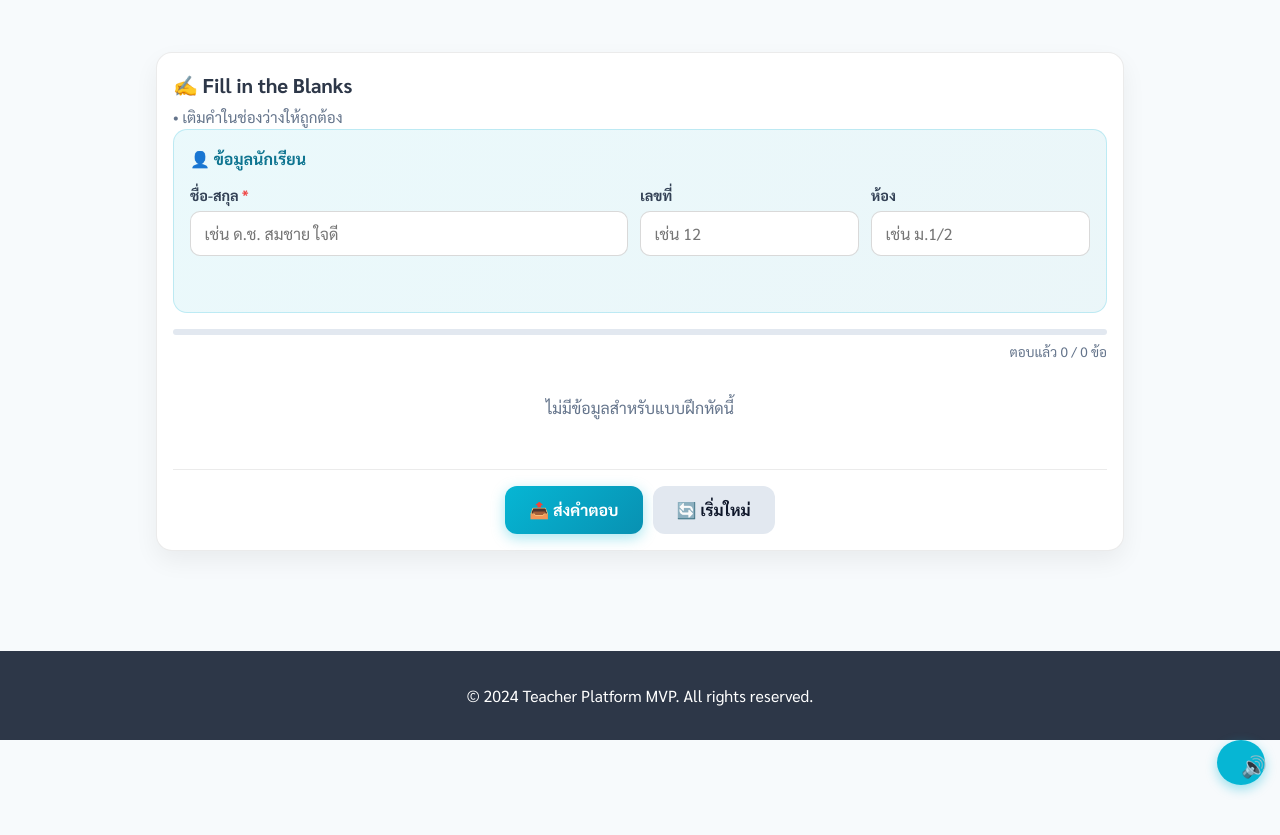
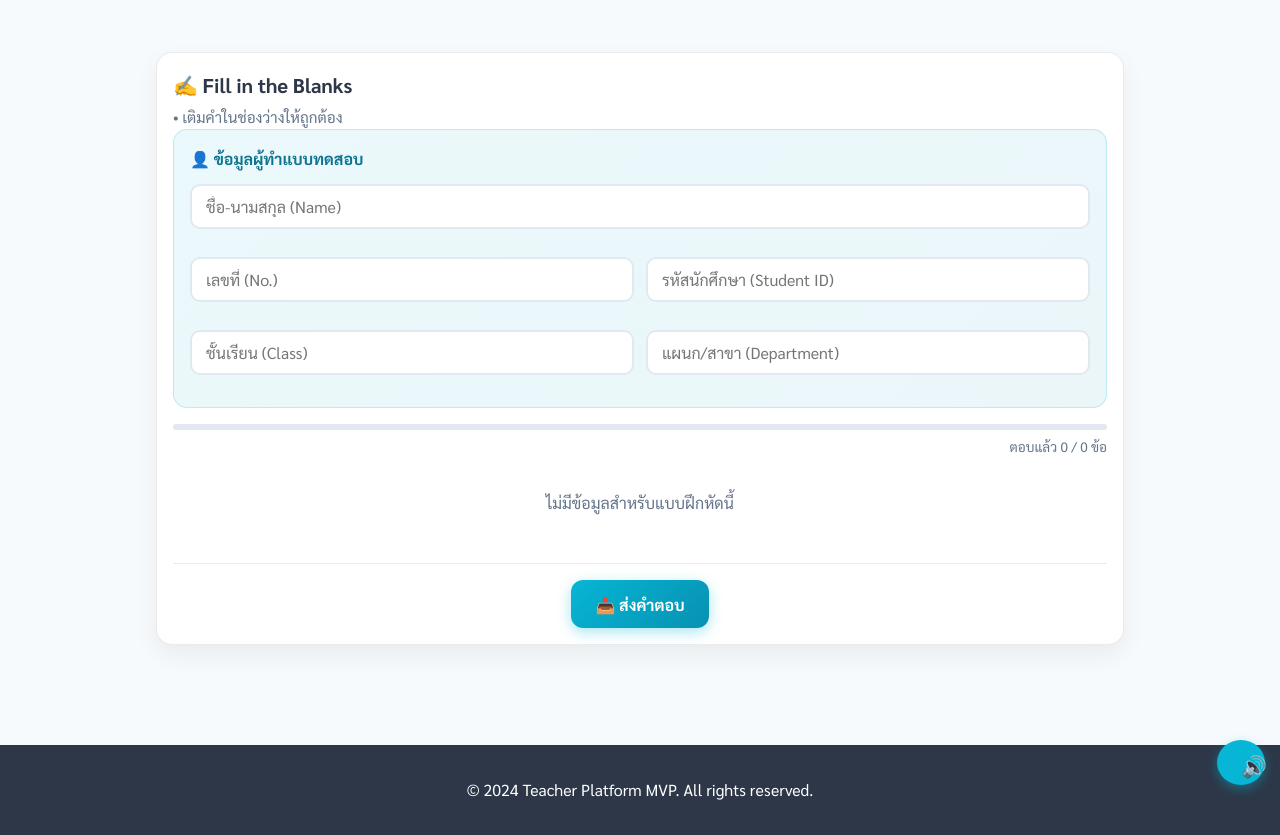
Before and after one commit to Gowithe/classready, a Flask app: template templates/practice_fill_blanks_public.html in a window 1280 px wide. Before the commit the page ends 795 px from the top, so only its background shows below. Run offline with Flask 3, Linux system fonts and the light colour scheme; the template is opened without the code that fills it, so the values that code supplies are empty; some libraries are stand-ins or nearby versions.

Commit message:
Refactor HTML and CSS for practice fill blanks page

```diff
--- a/templates/practice_fill_blanks_public.html
+++ b/templates/practice_fill_blanks_public.html
@@ -16,271 +16,130 @@
     padding:16px;
     margin-bottom:16px;
   }
-  .student-form h3{
-    margin:0 0 12px;
-    font-size:1rem;
-    color:#0e7490;
+  .student-form h3{ margin:0 0 12px; font-size:1rem; color:#0e7490; }
+
+  /* Grid 5 Fields */
+  .form-grid{ display:grid; grid-template-columns: 1fr 1fr; gap:12px; }
+  @media(max-width:600px){ .form-grid{ grid-template-columns: 1fr; } }
+
+  .inp{
+    width:100%; padding:10px 14px;
+    border:2px solid #e2e8f0; border-radius:10px;
+    font-size:1rem; outline:none; transition:border-color .2s;
   }
-  .form-grid{
-    display:grid;
-    grid-template-columns: 2fr 1fr 1fr;
-    gap:12px;
+  .inp:focus{border-color:#06b6d4;}
+  .inp.error{border-color:#ef4444; background:#fef2f2;}
+
+  /* Timer Bar */
+  .timer-bar {
+    position: sticky; top: 0; z-index: 100;
+    background: #ef4444; color: white;
+    text-align: center; padding: 10px;
+    font-weight: 800; border-radius: 0 0 12px 12px;
+    box-shadow: 0 4px 12px rgba(239, 68, 68, 0.3);
+    margin-bottom: 20px; display: none;
+    animation: pulse 1s infinite;
   }
-  @media(max-width:700px){
-    .form-grid{grid-template-columns:1fr;}
-  }
-  .form-group label{
-    display:block;
-    font-weight:800;
-    font-size:.9rem;
-    margin-bottom:4px;
-    color:#334155;
-  }
-  .form-group input{
-    width:100%;
-    padding:.7rem .85rem;
-    border-radius:10px;
-    border:1px solid rgba(0,0,0,.15);
-    outline:none;
-    font-size:1rem;
-    transition: border-color .2s, box-shadow .2s;
-  }
-  .form-group input:focus{
-    border-color:#06b6d4;
-    box-shadow: 0 0 0 3px rgba(6,182,212,.15);
-  }
-  .form-group input.error{
-    border-color:#ef4444;
-    background:#fef2f2;
-  }
-  .required{color:#ef4444;}
+  .timer-bar.safe { background: #06b6d4; animation: none; box-shadow: 0 4px 12px rgba(6,182,212,0.3); }
+  @keyframes pulse { 0% { transform: scale(1); } 50% { transform: scale(1.02); } 100% { transform: scale(1); } }
 
-  /* Progress */
-  .progress-bar{
-    height:6px;
-    background:#e2e8f0;
-    border-radius:3px;
-    margin-top:12px;
-    overflow:hidden;
-  }
-  .progress-bar .fill{
-    height:100%;
-    background: linear-gradient(90deg, #06b6d4, #0891b2);
-    transition: width .3s ease;
-  }
-  .progress-text{
-    font-size:.85rem;
-    color:#64748b;
-    margin-top:6px;
-    text-align:right;
+  /* Completed Overlay */
+  .completed-overlay {
+    position: fixed; top: 0; left: 0; width: 100%; height: 100%;
+    background: white; z-index: 999;
+    display: flex; flex-direction: column; align-items: center; justify-content: center;
+    text-align: center; display: none;
   }
 
-  /* Question */
-  .q{
-    margin-top:14px;
-    padding:14px;
-    border-radius:14px;
-    border:1px solid rgba(0,0,0,.08);
-    background:#f8fafc;
-    transition: border-color .2s;
-  }
-  .q.answered{
-    border-color:#22c55e;
-    background:#f0fdf4;
-  }
+  /* Progress & Question Styles */
+  .progress-bar{ height:6px; background:#e2e8f0; border-radius:3px; margin-top:12px; overflow:hidden; }
+  .progress-bar .fill{ height:100%; background: linear-gradient(90deg, #06b6d4, #0891b2); transition: width .3s ease; }
+  .progress-text{ font-size:.85rem; color:#64748b; margin-top:6px; text-align:right; }
+
+  .q{ margin-top:14px; padding:14px; border-radius:14px; border:1px solid rgba(0,0,0,.08); background:#f8fafc; transition: border-color .2s; }
+  .q.answered{ border-color:#22c55e; background:#f0fdf4; }
   .q strong{display:block;margin-bottom:10px;font-size:1.02rem;}
 
-  .sentence-display{
-    font-size:1.15rem;
-    line-height:1.8;
-    margin-bottom:1rem;
-    text-align:center;
-    padding:1rem;
-    background:#fff;
-    border-radius:10px;
-  }
-  .blank-slot{
-    display:inline-block;
-    min-width:80px;
-    padding:.2rem .5rem;
-    border-bottom:3px solid #06b6d4;
-    background:#ecfeff;
-    border-radius:6px 6px 0 0;
-    font-weight:700;
-    color:#0891b2;
-  }
+  .sentence-display{ font-size:1.15rem; line-height:1.8; margin-bottom:1rem; text-align:center; padding:1rem; background:#fff; border-radius:10px; }
+  .blank-slot{ display:inline-block; min-width:80px; padding:.2rem .5rem; border-bottom:3px solid #06b6d4; background:#ecfeff; border-radius:6px 6px 0 0; font-weight:700; color:#0891b2; }
   .blank-slot.correct{background:#dcfce7;border-color:#22c55e;color:#166534;}
   .blank-slot.wrong{background:#fee2e2;border-color:#ef4444;color:#991b1b;}
 
   .choices{display:flex;flex-wrap:wrap;gap:8px;justify-content:center;}
-  .choice{
-    display:flex;
-    gap:10px;
-    align-items:center;
-    padding:12px 18px;
-    border-radius:12px;
-    border:2px solid rgba(0,0,0,.08);
-    background:#fff;
-    cursor:pointer;
-    transition: all .15s;
-    font-weight:600;
-  }
-  .choice:hover:not(.disabled){
-    border-color:#06b6d4;
-    background:rgba(6,182,212,.04);
-  }
-  .choice.selected{
-    border-color:#06b6d4;
-    background:rgba(6,182,212,.08);
-  }
-  .choice.correct{
-    border-color:#22c55e;
-    background:#22c55e;
-    color:#fff;
-  }
-  .choice.wrong{
-    border-color:#ef4444;
-    background:#ef4444;
-    color:#fff;
-  }
-  .choice.disabled{
-    opacity:.6;
-    cursor:not-allowed;
-  }
+  .choice{ display:flex; gap:10px; align-items:center; padding:12px 18px; border-radius:12px; border:2px solid rgba(0,0,0,.08); background:#fff; cursor:pointer; transition: all .15s; font-weight:600; }
+  .choice:hover:not(.disabled){ border-color:#06b6d4; background:rgba(6,182,212,.04); }
+  .choice.selected{ border-color:#06b6d4; background:rgba(6,182,212,.08); }
+  .choice.correct{ border-color:#22c55e; background:#22c55e; color:#fff; }
+  .choice.wrong{ border-color:#ef4444; background:#ef4444; color:#fff; }
+  .choice.disabled{ opacity:.6; cursor:not-allowed; }
 
-  .feedback{
-    margin-top:8px;
-    font-size:.9rem;
-    padding:8px 10px;
-    border-radius:8px;
-    display:none;
-    text-align:center;
-  }
+  .feedback{ margin-top:8px; font-size:.9rem; padding:8px 10px; border-radius:8px; display:none; text-align:center; }
   .feedback.show{display:block;}
   .feedback.correct{background:#dcfce7;color:#166534;}
   .feedback.wrong{background:#fef2f2;color:#991b1b;}
 
   /* Buttons */
-  .btn{
-    display:inline-flex;
-    align-items:center;
-    justify-content:center;
-    gap:.5rem;
-    border:0;
-    border-radius:12px;
-    padding:.85rem 1.5rem;
-    font-weight:900;
-    font-size:1rem;
-    cursor:pointer;
-    transition: all .2s;
-  }
-  .btn-primary{
-    background: linear-gradient(135deg, #06b6d4, #0891b2);
-    color:#fff;
-    box-shadow: 0 4px 14px rgba(6,182,212,.35);
-  }
-  .btn-primary:hover{
-    transform: translateY(-2px);
-    box-shadow: 0 6px 20px rgba(6,182,212,.45);
-  }
-  .btn-primary:disabled{
-    opacity:.6;
-    cursor:not-allowed;
-    transform:none;
-  }
-  .btn-secondary{
-    background:#e2e8f0;
-    color:#0f172a;
-  }
-  .btn-secondary:hover{
-    background:#cbd5e1;
-  }
-  .bar{
-    display:flex;
-    gap:10px;
-    flex-wrap:wrap;
-    margin-top:16px;
-    padding-top:16px;
-    border-top:1px solid rgba(0,0,0,.08);
-    justify-content:center;
-  }
+  .btn{ display:inline-flex; align-items:center; justify-content:center; gap:.5rem; border:0; border-radius:12px; padding:.85rem 1.5rem; font-weight:900; font-size:1rem; cursor:pointer; transition: all .2s; }
+  .btn-primary{ background: linear-gradient(135deg, #06b6d4, #0891b2); color:#fff; box-shadow: 0 4px 14px rgba(6,182,212,.35); }
+  .btn-primary:hover{ transform: translateY(-2px); box-shadow: 0 6px 20px rgba(6,182,212,.45); }
+  .btn-primary:disabled{ opacity:.6; cursor:not-allowed; transform:none; }
+  .btn-secondary{ background:#e2e8f0; color:#0f172a; }
+  .btn-secondary:hover{ background:#cbd5e1; }
+  .bar{ display:flex; gap:10px; flex-wrap:wrap; margin-top:16px; padding-top:16px; border-top:1px solid rgba(0,0,0,.08); justify-content:center; }
 
   /* Result */
-  .result{
-    margin-top:16px;
-    padding:16px;
-    border-radius:14px;
-    display:none;
-    text-align:center;
-  }
+  .result{ margin-top:16px; padding:16px; border-radius:14px; display:none; text-align:center; }
   .result.show{display:block;}
-  .result.success{
-    background: linear-gradient(135deg, #dcfce7, #bbf7d0);
-    border:1px solid #22c55e;
-  }
-  .result.fail{
-    background: linear-gradient(135deg, #fef2f2, #fecaca);
-    border:1px solid #ef4444;
-  }
+  .result.success{ background: linear-gradient(135deg, #dcfce7, #bbf7d0); border:1px solid #22c55e; }
+  .result.fail{ background: linear-gradient(135deg, #fef2f2, #fecaca); border:1px solid #ef4444; }
   .result h3{margin:0 0 8px;font-size:1.1rem;}
   .result .score{font-size:2.5rem;font-weight:900;margin:8px 0;}
 
   /* Sound Toggle */
-  .sound-toggle{
-    position:fixed;
-    bottom:15px;
-    right:15px;
-    width:45px;
-    height:45px;
-    border-radius:50%;
-    background:#06b6d4;
-    color:#fff;
-    border:none;
-    font-size:1.3rem;
-    cursor:pointer;
-    box-shadow:0 4px 12px rgba(6,182,212,.4);
-  }
+  .sound-toggle{ position:fixed; bottom:15px; right:15px; width:45px; height:45px; border-radius:50%; background:#06b6d4; color:#fff; border:none; font-size:1.3rem; cursor:pointer; box-shadow:0 4px 12px rgba(6,182,212,.4); }
 </style>
 {% endblock %}
 
 {% block content %}
-<div class="wrap">
+
+<div id="timerBar" class="timer-bar safe">
+  ⏳ เหลือเวลาอีก: <span id="timerDisplay">--:--</span>
+</div>
+
+<div id="completedScreen" class="completed-overlay">
+  <div style="font-size:4rem;">✅</div>
+  <h1 style="color:#1e293b;">คุณทำแบบทดสอบนี้ไปแล้ว</h1>
+  <p style="color:#64748b;">ระบบอนุญาตให้ส่งคำตอบได้เพียง 1 ครั้งเท่านั้น</p>
+</div>
+
+<div class="wrap" id="mainContainer">
   <div class="card">
     <div class="h1">✍️ Fill in the Blanks</div>
     <div class="muted">{{ topic.name }} • เติมคำในช่องว่างให้ถูกต้อง</div>
 
-    <!-- Student Info Form -->
     <div class="student-form">
-      <h3>👤 ข้อมูลนักเรียน</h3>
+      <h3>👤 ข้อมูลผู้ทำแบบทดสอบ</h3>
       <div class="form-grid">
-        <div class="form-group">
-          <label>ชื่อ-สกุล <span class="required">*</span></label>
-          <input id="studentName" placeholder="เช่น ด.ช. สมชาย ใจดี" maxlength="120">
-        </div>
-        <div class="form-group">
-          <label>เลขที่</label>
-          <input id="studentNo" placeholder="เช่น 12" maxlength="20">
-        </div>
-        <div class="form-group">
-          <label>ห้อง</label>
-          <input id="classroom" placeholder="เช่น ม.1/2" maxlength="30">
-        </div>
+        <input class="inp" id="studentName" placeholder="ชื่อ-นามสกุล (Name)" style="grid-column: span 2;">
+
+        <input class="inp" id="studentNo" placeholder="เลขที่ (No.)">
+        <input class="inp" id="studentId" placeholder="รหัสนักศึกษา (Student ID)">
+
+        <input class="inp" id="classroom" placeholder="ชั้นเรียน (Class)">
+        <input class="inp" id="department" placeholder="แผนก/สาขา (Department)">
       </div>
     </div>
 
-    <!-- Progress -->
     <div class="progress-bar">
       <div class="fill" id="progressFill" style="width:0%"></div>
     </div>
     <div class="progress-text" id="progressText">ตอบแล้ว 0 / 0 ข้อ</div>
 
-    <!-- Questions Container -->
     <div id="questionsContainer"></div>
 
     <div class="bar">
       <button class="btn btn-primary" id="btnSubmit">📤 ส่งคำตอบ</button>
-      <button class="btn btn-secondary" id="btnReset" type="button">🔄 เริ่มใหม่</button>
-    </div>
+      </div>
 
     <div class="result" id="resultBox">
       <h3 id="resultTitle">ผลการทำแบบฝึกหัด</h3>
@@ -296,8 +155,59 @@
 <script>
 const practiceData = {{ practice_data | tojson | safe }};
 const token = "{{ token }}";
+const storageKey = "done_" + token;
 
-// Sound system
+// --- 1. One-Time Submission Check ---
+if (localStorage.getItem(storageKey)) {
+  document.getElementById("mainContainer").style.display = "none";
+  document.getElementById("completedScreen").style.display = "flex";
+  document.getElementById("timerBar").style.display = "none";
+}
+
+// --- 2. Timer Logic ---
+const urlParams = new URLSearchParams(window.location.search);
+const timeLimitMins = parseInt(urlParams.get('limit')) || 0;
+let timerInterval;
+
+if (timeLimitMins > 0 && !localStorage.getItem(storageKey)) {
+  const timerBar = document.getElementById('timerBar');
+  const timerDisplay = document.getElementById('timerDisplay');
+  timerBar.style.display = 'block';
+
+  const startTimeKey = "start_" + token;
+  let endTime = localStorage.getItem(startTimeKey);
+
+  if (!endTime) {
+    const now = new Date().getTime();
+    endTime = now + (timeLimitMins * 60 * 1000);
+    localStorage.setItem(startTimeKey, endTime);
+  }
+
+  function updateTimer() {
+    const now = new Date().getTime();
+    let timeLeft = Math.floor((endTime - now) / 1000);
+
+    if (timeLeft < 0) timeLeft = 0;
+
+    const m = Math.floor(timeLeft / 60).toString().padStart(2, '0');
+    const s = (timeLeft % 60).toString().padStart(2, '0');
+    timerDisplay.textContent = `${m}:${s}`;
+
+    if (timeLeft <= 60) { timerBar.classList.remove('safe'); }
+
+    if (timeLeft <= 0) {
+      clearInterval(timerInterval);
+      if(document.getElementById("mainContainer").style.display !== "none"){
+          alert("หมดเวลา! ระบบจะส่งคำตอบโดยอัตโนมัติ");
+          handleSubmit(true); // Force submit
+      }
+    }
+  }
+  updateTimer();
+  timerInterval = setInterval(updateTimer, 1000);
+}
+
+// --- Audio System ---
 let soundEnabled = true;
 let audioContext = null;
 function initAudio() {
@@ -324,7 +234,7 @@ function toggleSound() {
   document.getElementById('soundToggle').textContent = soundEnabled ? '🔊' : '🔇';
 }
 
-// Game state
+// --- Game Logic ---
 let questions = [];
 let userAnswers = {};
 
@@ -340,36 +250,23 @@ function init() {
 
 function prepareQuestions() {
   const result = [];
-
   if (practiceData.mcq_questions && practiceData.mcq_questions.length > 0) {
     practiceData.mcq_questions.forEach((q, i) => {
       if (q.prompt && q.choices && q.correct_answer) {
-        result.push({
-          id: i,
-          sentence: q.prompt,
-          answer: q.correct_answer,
-          choices: q.choices
-        });
+        result.push({ id: i, sentence: q.prompt, answer: q.correct_answer, choices: q.choices });
       }
     });
   }
-
   if (practiceData.vocabulary && practiceData.vocabulary.length > 0) {
     practiceData.vocabulary.forEach((v, i) => {
       if (v.word && v.example) {
         const blank = v.example.replace(new RegExp('\\b' + v.word + '\\b', 'i'), '_____');
         if (blank !== v.example) {
-          result.push({
-            id: 100 + i,
-            sentence: blank,
-            answer: v.word,
-            choices: null
-          });
+          result.push({ id: 100 + i, sentence: blank, answer: v.word, choices: null });
         }
       }
     });
   }
-
   shuffleArray(result);
   return result.slice(0, 15);
 }
@@ -387,7 +284,6 @@ function generateChoices(q) {
     shuffleArray(c);
     return c;
   }
-
   const choices = [q.answer];
   const others = questions.map(x => x.answer).filter(a => a !== q.answer);
   shuffleArray(others);
@@ -438,27 +334,19 @@ function escapeHtml(text) {
 function selectChoice(qid, el, answer) {
   const q = questions.find(x => x.id === qid);
   if (!q) return;
-
-  // If already submitted, do nothing
   if (document.getElementById('btnSubmit').disabled) return;
 
   playTone(400, 0.1, 'sine', 0.2);
 
-  // Mark selection
   const container = document.getElementById('choices' + qid);
   container.querySelectorAll('.choice').forEach(c => c.classList.remove('selected'));
   el.classList.add('selected');
 
-  // Store answer
   userAnswers[qid] = answer;
-
-  // Update blank
   const blank = document.getElementById('blank' + qid);
   if (blank) blank.textContent = answer;
 
-  // Mark question as answered
   document.getElementById('q' + qid).classList.add('answered');
-
   updateProgress();
 }
 
@@ -470,34 +358,19 @@ function updateProgress() {
   document.getElementById('progressText').textContent = `ตอบแล้ว ${answered} / ${total} ข้อ`;
 }
 
-function resetAll() {
-  userAnswers = {};
-  document.querySelectorAll('.choice').forEach(c => {
-    c.classList.remove('selected', 'correct', 'wrong', 'disabled');
-  });
-  document.querySelectorAll('.q').forEach(q => q.classList.remove('answered'));
-  document.querySelectorAll('.feedback').forEach(fb => {
-    fb.style.display = 'none';
-    fb.className = 'feedback';
-  });
-  document.querySelectorAll('.blank-slot').forEach(b => {
-    b.textContent = '?';
-    b.classList.remove('correct', 'wrong');
-  });
-  document.getElementById('resultBox').classList.remove('show', 'success', 'fail');
-  document.getElementById('btnSubmit').disabled = false;
-  document.getElementById('btnSubmit').innerHTML = '📤 ส่งคำตอบ';
-  updateProgress();
-}
+// Removed resetAll function logic since button is gone
 
-document.getElementById('btnReset').addEventListener('click', resetAll);
+// --- Submission Logic ---
+document.getElementById('btnSubmit').addEventListener('click', () => handleSubmit(false));
 
-document.getElementById('btnSubmit').addEventListener('click', async () => {
+async function handleSubmit(force = false) {
   const studentName = (document.getElementById('studentName').value || '').trim();
   const studentNo = (document.getElementById('studentNo').value || '').trim();
+  const studentId = (document.getElementById('studentId').value || '').trim();
   const classroom = (document.getElementById('classroom').value || '').trim();
+  const department = (document.getElementById('department').value || '').trim();
 
-  if (!studentName) {
+  if (!studentName && !force) {
     alert('กรุณากรอกชื่อ-สกุลก่อนส่ง');
     document.getElementById('studentName').classList.add('error');
     document.getElementById('studentName').focus();
@@ -506,17 +379,22 @@ document.getElementById('btnSubmit').addEventListener('click', async () => {
   document.getElementById('studentName').classList.remove('error');
 
   const unanswered = questions.length - Object.keys(userAnswers).length;
-  if (unanswered > 0) {
+  if (unanswered > 0 && !force) {
     if (!confirm(`ยังมี ${unanswered} ข้อที่ยังไม่ได้ตอบ\nต้องการส่งเลยหรือไม่?`)) {
       return;
     }
   }
 
+  if(!force && !confirm("ยืนยันการส่งคำตอบ? คุณสามารถทำได้เพียงครั้งเดียว")) return;
+
+  clearInterval(timerInterval);
+  document.getElementById("timerBar").style.display = 'none';
+
   const btnSubmit = document.getElementById('btnSubmit');
   btnSubmit.disabled = true;
   btnSubmit.innerHTML = '⏳ กำลังส่ง...';
 
-  // Calculate score locally
+  // Calculate score locally for UI feedback
   let score = 0;
   questions.forEach(q => {
     const userAns = userAnswers[q.id] || '';
@@ -526,7 +404,6 @@ document.getElementById('btnSubmit').addEventListener('click', async () => {
     const fb = document.getElementById('fb' + q.id);
     const container = document.getElementById('choices' + q.id);
 
-    // Disable all choices
     container.querySelectorAll('.choice').forEach(c => {
       c.classList.add('disabled');
       if (c.dataset.answer.toLowerCase().trim() === q.answer.toLowerCase().trim()) {
@@ -562,12 +439,19 @@ document.getElementById('btnSubmit').addEventListener('click', async () => {
       body: JSON.stringify({
         student_name: studentName,
         student_no: studentNo,
+        student_id: studentId,
         classroom: classroom,
+        department: department,
         score: score,
         total: questions.length,
         answers: userAnswers
       })
     });
+
+    // Mark as done
+    localStorage.setItem(storageKey, "true");
+    localStorage.removeItem("start_" + token);
+
   } catch (e) {
     console.error(e);
   }
@@ -581,11 +465,11 @@ document.getElementById('btnSubmit').addEventListener('click', async () => {
   document.getElementById('resultTitle').textContent = isPass ? '🎉 ทำได้ดีมาก!' : '💪 พยายามต่อไปนะ!';
   document.getElementById('resultScore').textContent = `${score}/${questions.length}`;
   document.getElementById('resultPercent').textContent = `${pct}%`;
-  document.getElementById('resultMsg').innerHTML = 'คะแนนถูกบันทึกเรียบร้อยแล้ว ✅';
+  document.getElementById('resultMsg').innerHTML = 'คะแนนถูกบันทึกเรียบร้อยแล้ว ✅<br>(คุณไม่สามารถทำซ้ำได้)';
 
   resultBox.scrollIntoView({ behavior: 'smooth', block: 'center' });
   btnSubmit.innerHTML = '✅ ส่งแล้ว';
-});
+}
 
 init();
 </script>
```
